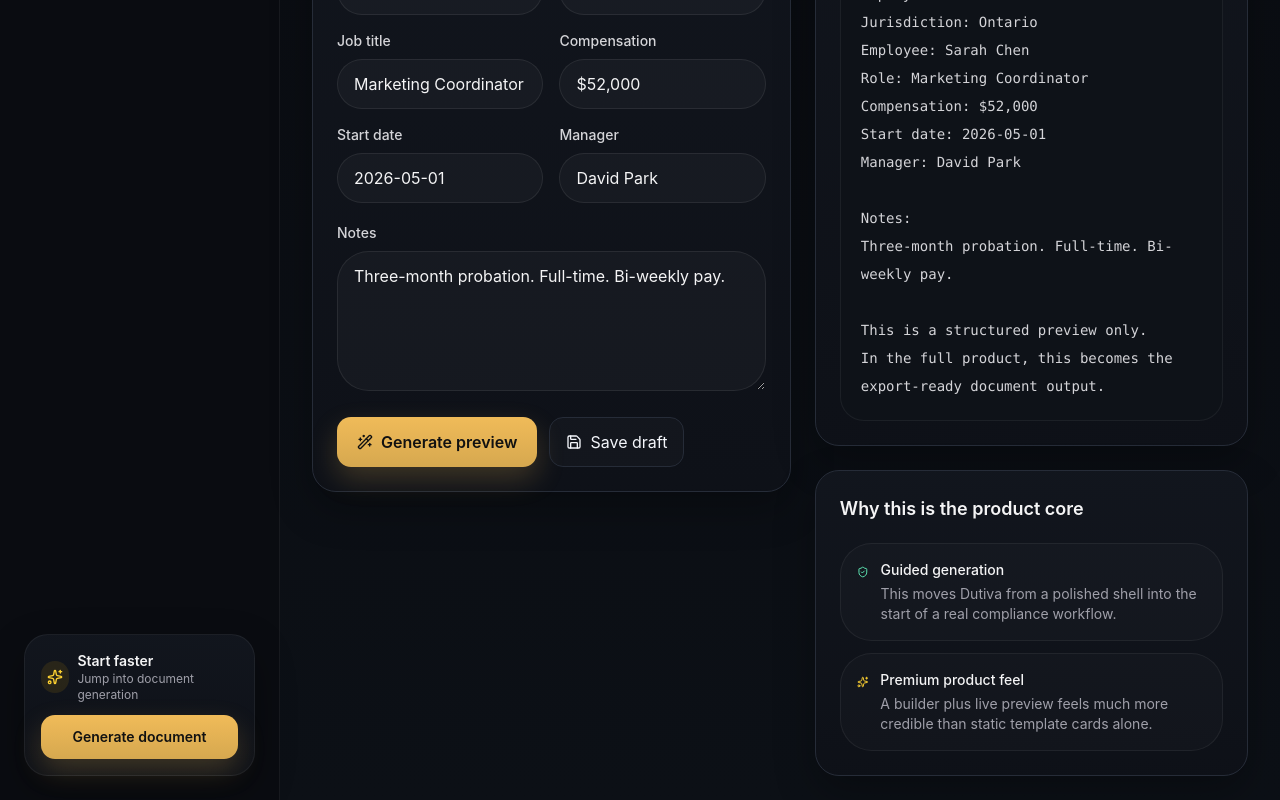
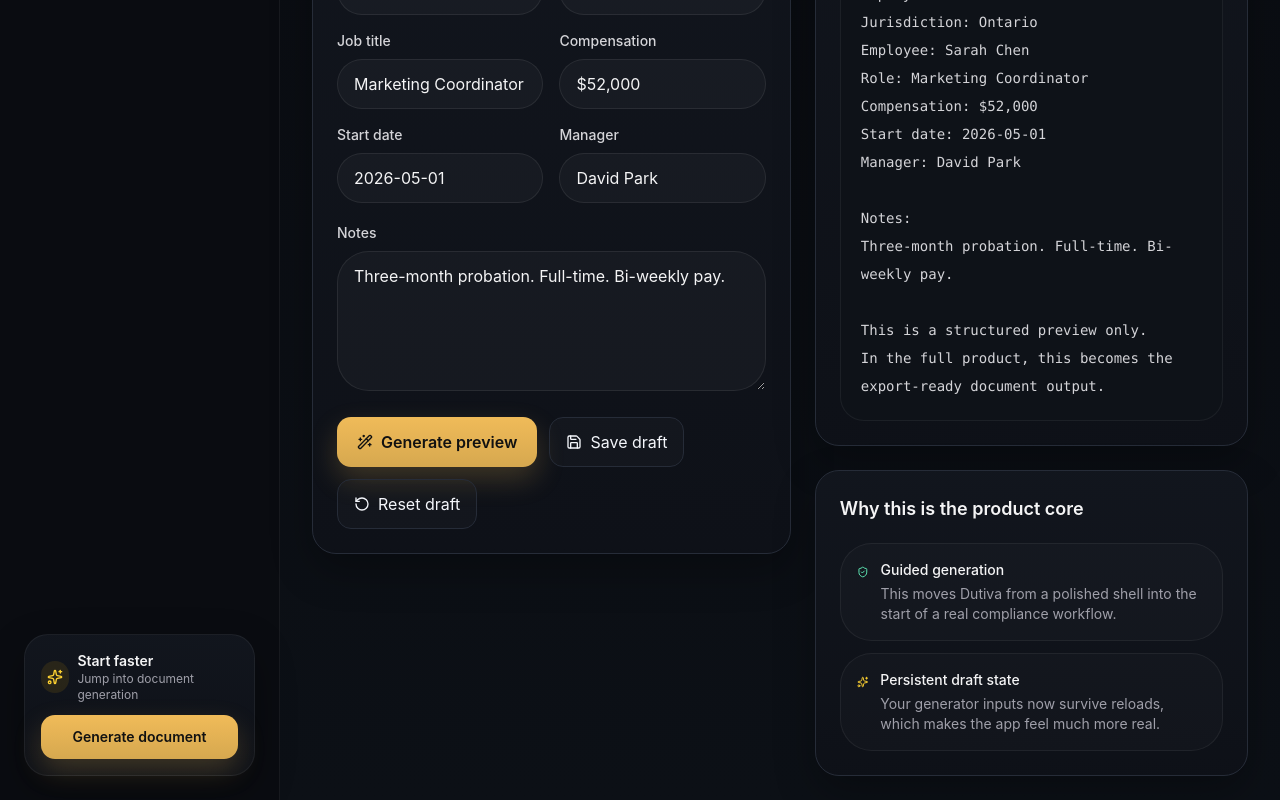
Before and after one commit to Dutiva-Canada/dutiva, a React (Vite) app: page /app/generator in a window 1280 px wide. Shown: the part 587-1387 px from the top of the page. Built offline with nearby package versions, Linux system fonts and the light colour scheme.

Commit message:
Update GeneratorPage.jsx

```diff
--- a/src/pages/GeneratorPage.jsx
+++ b/src/pages/GeneratorPage.jsx
@@ -10,8 +10,10 @@ import {
   Wand2,
   X,
   Save,
+  RotateCcw,
 } from "lucide-react";
 import { Link, useSearchParams } from "react-router-dom";
+import { loadFromStorage, saveToStorage, removeFromStorage } from "../utils/storage";
 
 const templateOptions = [
   "Employment Agreement",
@@ -21,6 +23,19 @@ const templateOptions = [
   "Confidentiality Agreement",
   "Written Warning",
 ];
+
+const STORAGE_KEY = "dutiva.generatorDraft.v1";
+
+const defaultForm = {
+  companyName: "Dutiva Canada",
+  jurisdiction: "Ontario",
+  employeeName: "Sarah Chen",
+  jobTitle: "Marketing Coordinator",
+  salary: "$52,000",
+  startDate: "2026-05-01",
+  manager: "David Park",
+  notes: "Three-month probation. Full-time. Bi-weekly pay.",
+};
 
 function SectionCard({ title, children, action }) {
   return (
@@ -87,10 +102,7 @@ function ExportModal({ open, onClose, template }) {
             </div>
           </div>
 
-          <button
-            onClick={onClose}
-            className="ghost-button px-3 py-2 text-sm"
-          >
+          <button onClick={onClose} className="ghost-button px-3 py-2 text-sm">
             <X className="h-4 w-4" />
           </button>
         </div>
@@ -125,17 +137,11 @@ function ExportModal({ open, onClose, template }) {
 
 export default function GeneratorPage() {
   const [searchParams] = useSearchParams();
-  const [template, setTemplate] = useState("Offer Letter");
-  const [form, setForm] = useState({
-    companyName: "Dutiva Canada",
-    jurisdiction: "Ontario",
-    employeeName: "Sarah Chen",
-    jobTitle: "Marketing Coordinator",
-    salary: "$52,000",
-    startDate: "2026-05-01",
-    manager: "David Park",
-    notes: "Three-month probation. Full-time. Bi-weekly pay.",
-  });
+
+  const savedDraft = loadFromStorage(STORAGE_KEY, null);
+
+  const [template, setTemplate] = useState(savedDraft?.template || "Offer Letter");
+  const [form, setForm] = useState(savedDraft?.form || defaultForm);
   const [statusMessage, setStatusMessage] = useState("");
   const [showExportModal, setShowExportModal] = useState(false);
 
@@ -145,6 +151,10 @@ export default function GeneratorPage() {
       setTemplate(incomingTemplate);
     }
   }, [searchParams]);
+
+  useEffect(() => {
+    saveToStorage(STORAGE_KEY, { template, form });
+  }, [template, form]);
 
   const preview = useMemo(() => {
     return `
@@ -172,7 +182,16 @@ In the full product, this becomes the export-ready document output.
   };
 
   const handleSave = () => {
+    saveToStorage(STORAGE_KEY, { template, form });
     setStatusMessage(`${template} draft saved successfully.`);
+    setTimeout(() => setStatusMessage(""), 2500);
+  };
+
+  const handleReset = () => {
+    removeFromStorage(STORAGE_KEY);
+    setTemplate("Offer Letter");
+    setForm(defaultForm);
+    setStatusMessage("Draft cleared and reset.");
     setTimeout(() => setStatusMessage(""), 2500);
   };
 
@@ -326,12 +345,21 @@ In the full product, this becomes the export-ready document output.
                   <Wand2 className="h-4 w-4" />
                   Generate preview
                 </button>
+
                 <button
                   onClick={handleSave}
                   className="ghost-button inline-flex items-center gap-2 px-4 py-3 text-sm"
                 >
                   <Save className="h-4 w-4" />
                   Save draft
+                </button>
+
+                <button
+                  onClick={handleReset}
+                  className="ghost-button inline-flex items-center gap-2 px-4 py-3 text-sm"
+                >
+                  <RotateCcw className="h-4 w-4" />
+                  Reset draft
                 </button>
               </div>
             </SectionCard>
@@ -371,9 +399,9 @@ In the full product, this becomes the export-ready document output.
                 <div className="flex items-start gap-3 rounded-2xl border border-white/6 bg-white/[0.02] px-4 py-4">
                   <Sparkles className="mt-0.5 h-5 w-5 text-amber-300" />
                   <div>
-                    <div className="text-sm font-medium text-zinc-100">Premium product feel</div>
+                    <div className="text-sm font-medium text-zinc-100">Persistent draft state</div>
                     <div className="mt-1 text-sm text-zinc-400">
-                      A builder plus live preview feels much more credible than static template cards alone.
+                      Your generator inputs now survive reloads, which makes the app feel much more real.
                     </div>
                   </div>
                 </div>
```
